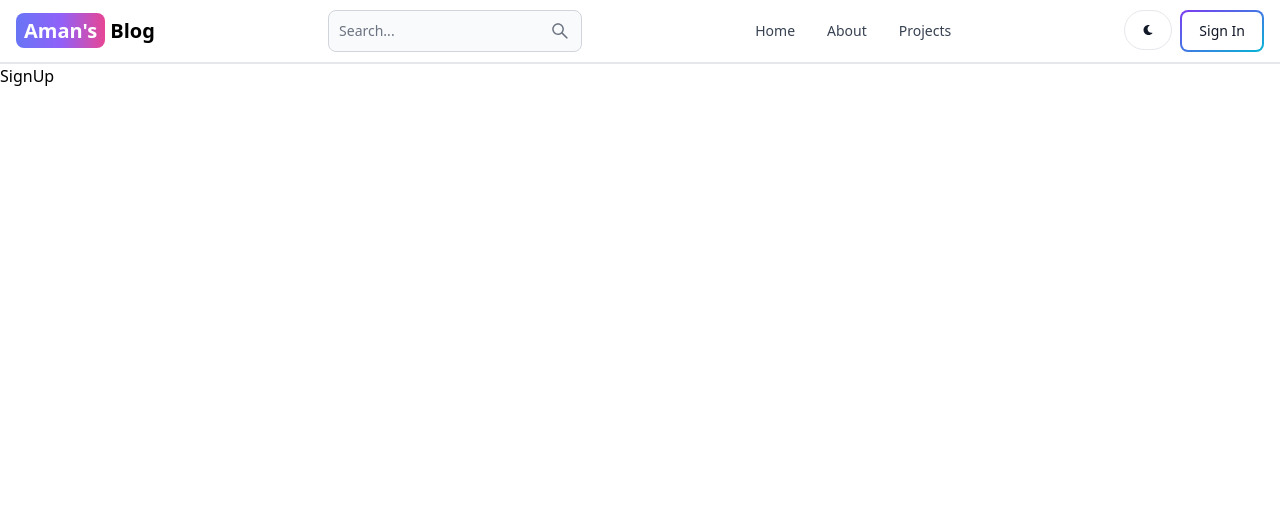
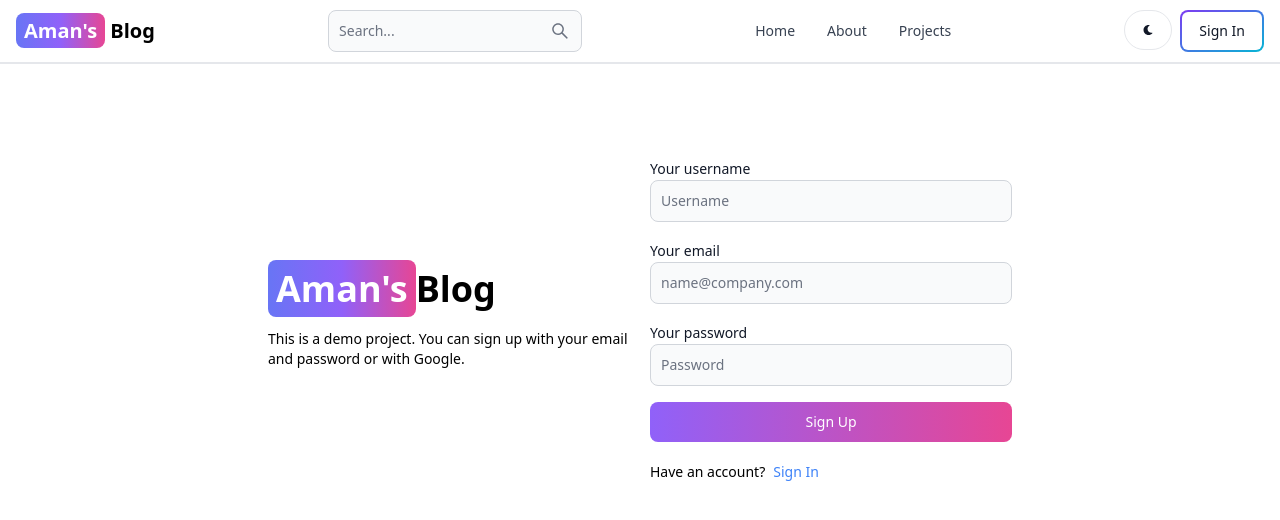
Before and after one commit to Aman-016/Blog-Application, a React (Vite) app in the folder client/: page /signup in a window 1280 px wide. Shown: the top 520 px of the page. Built offline with nearby package versions, Linux system fonts and the light colour scheme.

Commit message:
create signup page ui

```diff
--- a/client/src/pages/SignUp.jsx
+++ b/client/src/pages/SignUp.jsx
@@ -1,7 +1,85 @@
-import React from 'react'
+import { Alert, Button, Label, Spinner, TextInput } from 'flowbite-react';
+import { Link, useNavigate } from 'react-router-dom';
+
+
+
 
 export default function SignUp() {
   return (
-    <div>SignUp</div>
-  )
+      <div className='min-h-screen mt-20'>
+      <div className='flex p-3 max-w-3xl mx-auto flex-col md:flex-row md:items-center gap-5'>
+        {/* left */}
+        <div className='flex-1'>
+          <Link to='/' className='font-bold dark:text-white text-4xl'>
+            <span className='px-2 py-1 bg-gradient-to-r from-indigo-500 via-purple-500 to-pink-500 rounded-lg text-white'>
+              Aman's
+            </span>
+            Blog
+          </Link>
+          <p className='text-sm mt-5'>
+            This is a demo project. You can sign up with your email and password
+            or with Google.
+          </p>
+        </div>
+
+        {/* right */}
+        <div className='flex-1'>
+          <form className='flex flex-col gap-4'>
+             <div>
+              <Label value='Your username' />
+              <TextInput
+                type='text'
+                placeholder='Username'
+                id='username'
+                //onChange={handleChange}
+              />
+            </div>
+              <div>
+              <Label value='Your email' />
+              <TextInput
+                type='email'
+                placeholder='name@company.com'
+                id='email'
+               // onChange={handleChange}
+              />
+            </div>
+             <div>
+              <Label value='Your password' />
+              <TextInput
+                type='password'
+                placeholder='Password'
+                id='password'
+                //onChange={handleChange}
+              />
+            </div>
+             {/* <Button
+              gradientDuoTone='purpleToPink'
+              type='submit'
+             // disabled={loading}
+            >
+              {loading ? (
+                <>
+                  <Spinner size='sm' />
+                  <span className='pl-3'>Loading...</span>
+                </>
+              ) : (
+                'Sign Up'
+              )}
+            </Button> */}
+            <Button gradientDuoTone="purpleToPink" type="submit">
+  Sign Up
+</Button>
+
+
+          </form>
+          <div className='flex gap-2 text-sm mt-5'>
+            <span>Have an account?</span>
+            <Link to='/sign-in' className='text-blue-500'>
+              Sign In
+            </Link>
+          </div>
+        </div>
+      </div>
+    </div>
+  );
 }
```
